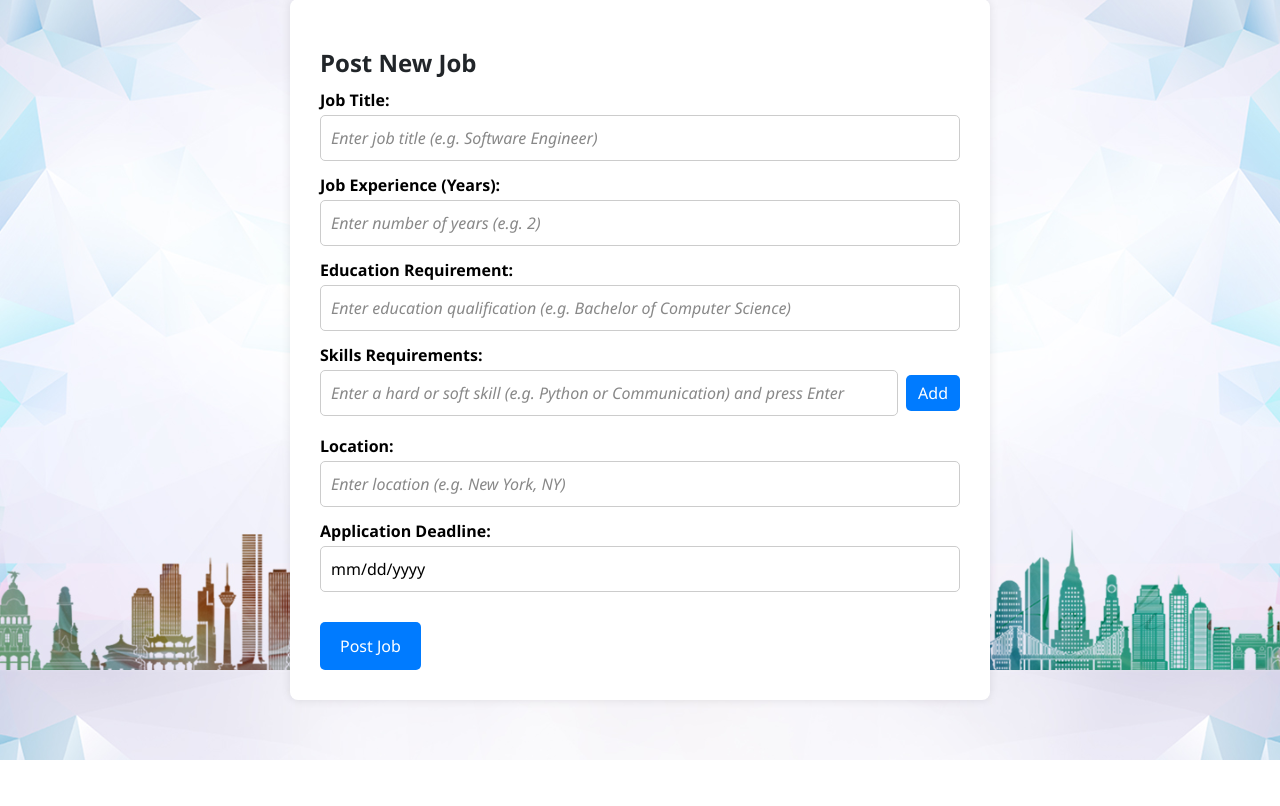
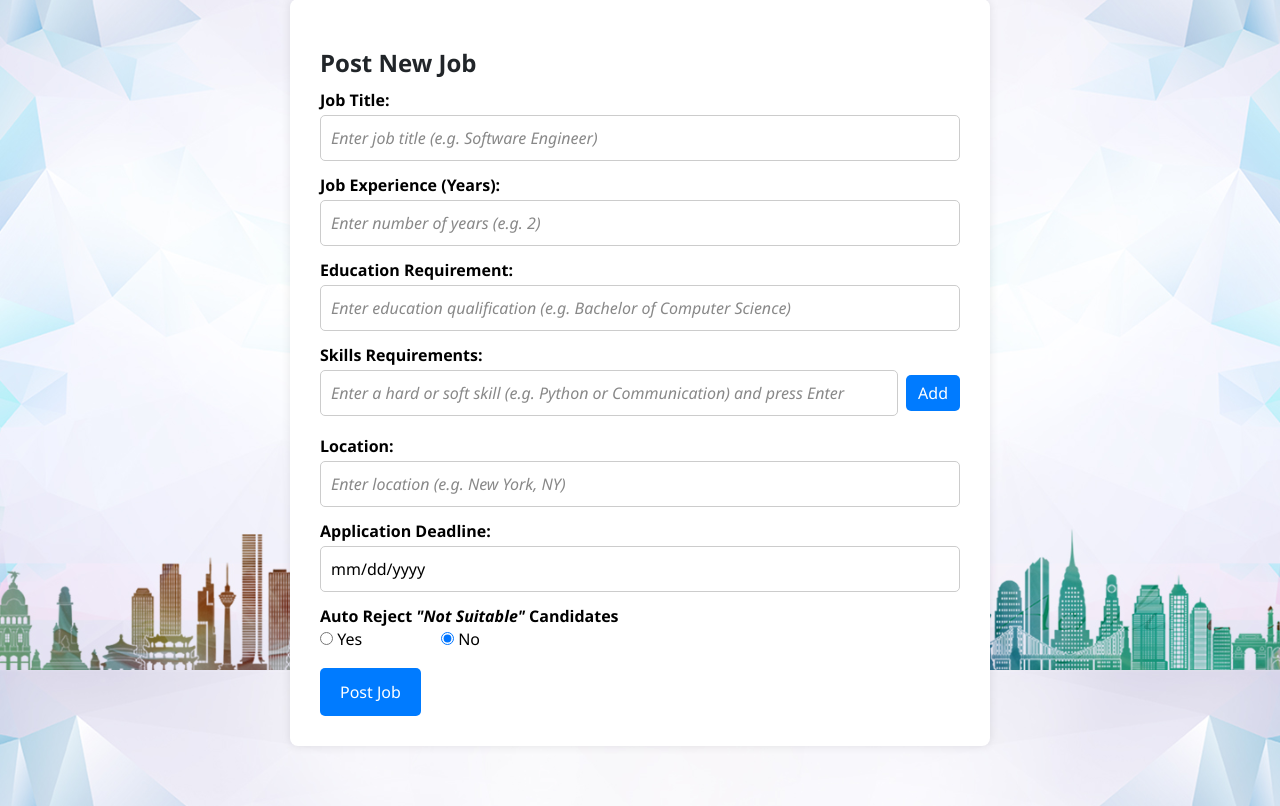
Before and after one commit to alfinwalitan/PewPiuPie, a Flask app: page /post-job in a window 1280 px wide. Shown: the part 130-936 px from the top of the page. Before the commit the page ends 890 px from the top, so only its background shows below. Run offline with Flask 3, Linux system fonts and the light colour scheme; the visitor is signed in with stand-in values (Sample User, id 1); parts of the project's set-up code (start-up, migrations or seed data) failed here and were passed over; some libraries are stand-ins or nearby versions.

Commit message:
add auto reject

```diff
--- a/routes/jobs.py
+++ b/routes/jobs.py
@@ -19,8 +19,10 @@ def post_job():
         location = request.form['location']
         deadline = request.form['deadline']
         user_id = session['user_id']
+        auto_reject = True if request.form['autoReject'] == "TRUE" else False
+        print(auto_reject)
 
-        success, message = insert_job_post(job_title, experience, education, skills, location, deadline, user_id)
+        success, message = insert_job_post(job_title, experience, education, skills, location, deadline, auto_reject, user_id)
         if success:
             flash(message, "success")
             return redirect(url_for('dashboard.dashboard'))
--- a/routes/resume.py
+++ b/routes/resume.py
@@ -79,8 +79,9 @@ def upload_resume(job_id):
                     return jsonify({'error': res_id}), 500
 
                 status = "In Progress"
-                if result['Resume Classification'] == "Not Suitable":
-                    status = "Rejected"
+                if job['is_auto_reject']:
+                    if result['Resume Classification'] == "Not Suitable":
+                        status = "Rejected"
 
                 application_success, application_result = insert_application(
                     res_id=res_id,
--- a/templates/postjob.jinja
+++ b/templates/postjob.jinja
@@ -42,6 +42,19 @@
 
         <label>Application Deadline:</label>
         <input id="deadline" class="picker" type="date" name="deadline" required>
+
+        <label>Auto Reject <span style="font-style: italic;">"Not Suitable"</span> Candidates</label>
+        <div class="d-flex justify-content-between w-25">
+          <label style="font-weight: normal;">
+            <input type="radio" name="autoReject" value="TRUE">
+            Yes
+          </label>
+
+          <label style="font-weight: normal;">
+            <input type="radio" name="autoReject" value="FALSE" checked>
+            No
+          </label>
+        </div>
 
         <button type="submit">Post Job</button>
     </form>
```
Also changed, not shown: models/db_init.py (+5 -2 lines), services/job_post_service.py (+4 -4 lines).
